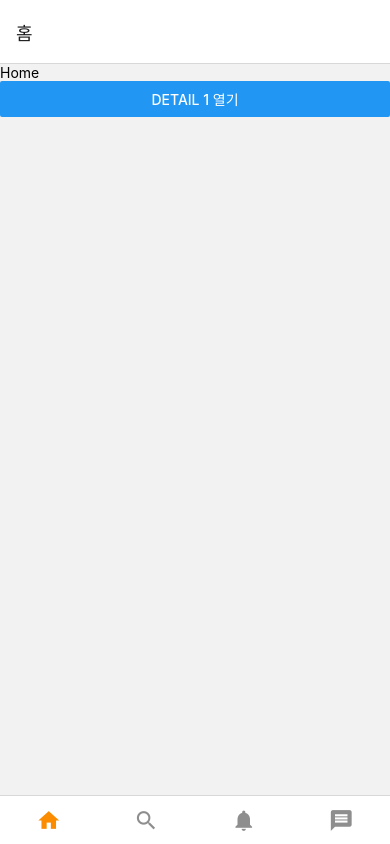
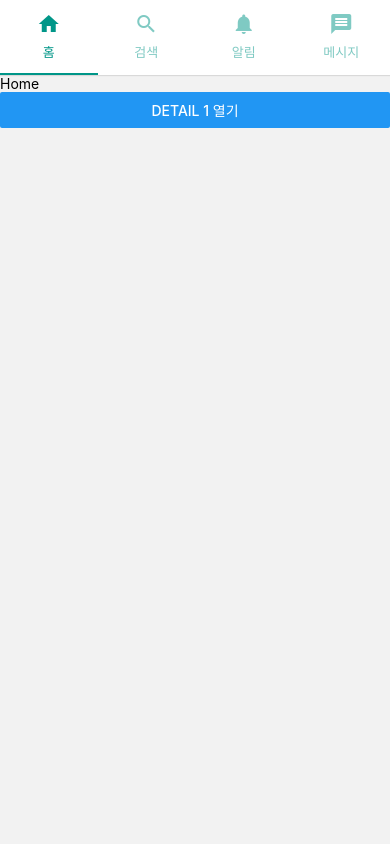
Before and after one commit to duhee77/ReactNativeStudy, a React Native app in the folder Chap5_AnotherNavigator/: screen /Main in a window 390 px wide. Built offline with nearby package versions, Linux system fonts and the light colour scheme.

Commit message:
5.3.3 material top tabs

```diff
--- a/Chap5_AnotherNavigator/App.js
+++ b/Chap5_AnotherNavigator/App.js
@@ -1,7 +1,7 @@
 import React from 'react';
 import {NavigationContainer} from '@react-navigation/native';
 import {createNativeStackNavigator} from '@react-navigation/native-stack';
-
+import {SafeAreaView} from 'react-native';
 import MainScreen from './screens/MainScreen';
 import DetailScreen from './screens/DetailScreen';
 
--- a/Chap5_AnotherNavigator/package.json
+++ b/Chap5_AnotherNavigator/package.json
@@ -13,14 +13,17 @@
     "@babel/preset-env": "^7.16.7",
     "@react-navigation/bottom-tabs": "^6.0.9",
     "@react-navigation/drawer": "^6.1.8",
+    "@react-navigation/material-top-tabs": "^6.0.6",
     "@react-navigation/native": "^6.0.6",
     "@react-navigation/native-stack": "^6.2.5",
     "react": "17.0.2",
     "react-native": "0.66.4",
     "react-native-gesture-handler": "^2.1.0",
+    "react-native-pager-view": "^5.4.9",
     "react-native-reanimated": "^2.3.1",
     "react-native-safe-area-context": "^3.3.2",
     "react-native-screens": "^3.10.1",
+    "react-native-tab-view": "^3.1.1",
     "react-native-vector-icons": "^9.0.0",
     "typescript": "^4.5.4"
   },
--- a/Chap5_AnotherNavigator/screens/MainScreen.js
+++ b/Chap5_AnotherNavigator/screens/MainScreen.js
@@ -1,9 +1,9 @@
 import React from 'react';
-import {createBottomTabNavigator} from '@react-navigation/bottom-tabs';
+import {createMaterialTopTabNavigator} from '@react-navigation/material-top-tabs';
 import {Text, View, Button} from 'react-native';
 import Icon from 'react-native-vector-icons/MaterialIcons';
 
-const Tab = createBottomTabNavigator();
+const Tab = createMaterialTopTabNavigator();
 
 const HomeScreen = ({navigation}) => {
   return (
@@ -49,27 +49,27 @@
   return (
     <Tab.Navigator
       initialRouteName="Home"
-      tabBarOptions={{
-        activeTintColor: '#fb8c00',
-        showLabel: false,
+      screenOptions={{
+        tabBarIndicatorStyle: {
+          backgroundColor: '#009688',
+        },
+        tabBarActiveTintColor: '#009688',
       }}>
       <Tab.Screen
         name="Home"
         component={HomeScreen}
         options={{
-          title: '홈',
-          tabBarIcon: ({color, size}) => (
-            <Icon name="home" color={color} size={size} />
-          ),
+          tabBarLabel: '홈',
+          tabBarIcon: ({color}) => <Icon name="home" color={color} size={24} />,
         }}
       />
       <Tab.Screen
         name="Search"
         component={SearchScreen}
         options={{
-          title: '검색',
-          tabBarIcon: ({color, size}) => (
-            <Icon name="search" color={color} size={size} />
+          tabBarLabel: '검색',
+          tabBarIcon: ({color}) => (
+            <Icon name="search" color={color} size={24} />
           ),
         }}
       />
@@ -77,9 +77,9 @@
         name="Notification"
         component={NotificationScreen}
         options={{
-          title: '알림',
-          tabBarIcon: ({color, size}) => (
-            <Icon name="notifications" color={color} size={size} />
+          tabBarLabel: '알림',
+          tabBarIcon: ({color}) => (
+            <Icon name="notifications" color={color} size={24} />
           ),
         }}
       />
@@ -87,9 +87,9 @@
         name="Message"
         component={MessageScreen}
         options={{
-          title: '메시지',
-          tabBarIcon: ({color, size}) => (
-            <Icon name="message" color={color} size={size} />
+          tabBarLabel: '메시지',
+          tabBarIcon: ({color}) => (
+            <Icon name="message" color={color} size={24} />
           ),
         }}
       />
```
Also changed, not shown: 2 other files (tests, documents, lock files or other folders).
